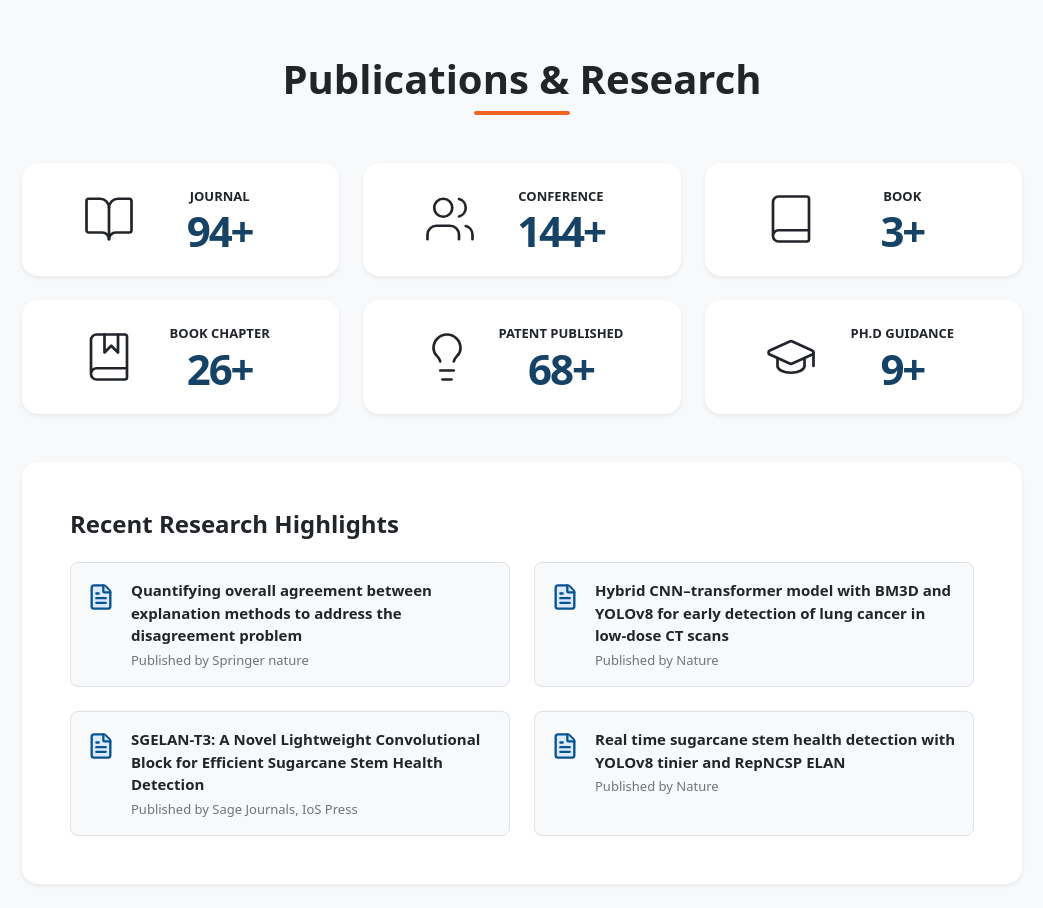
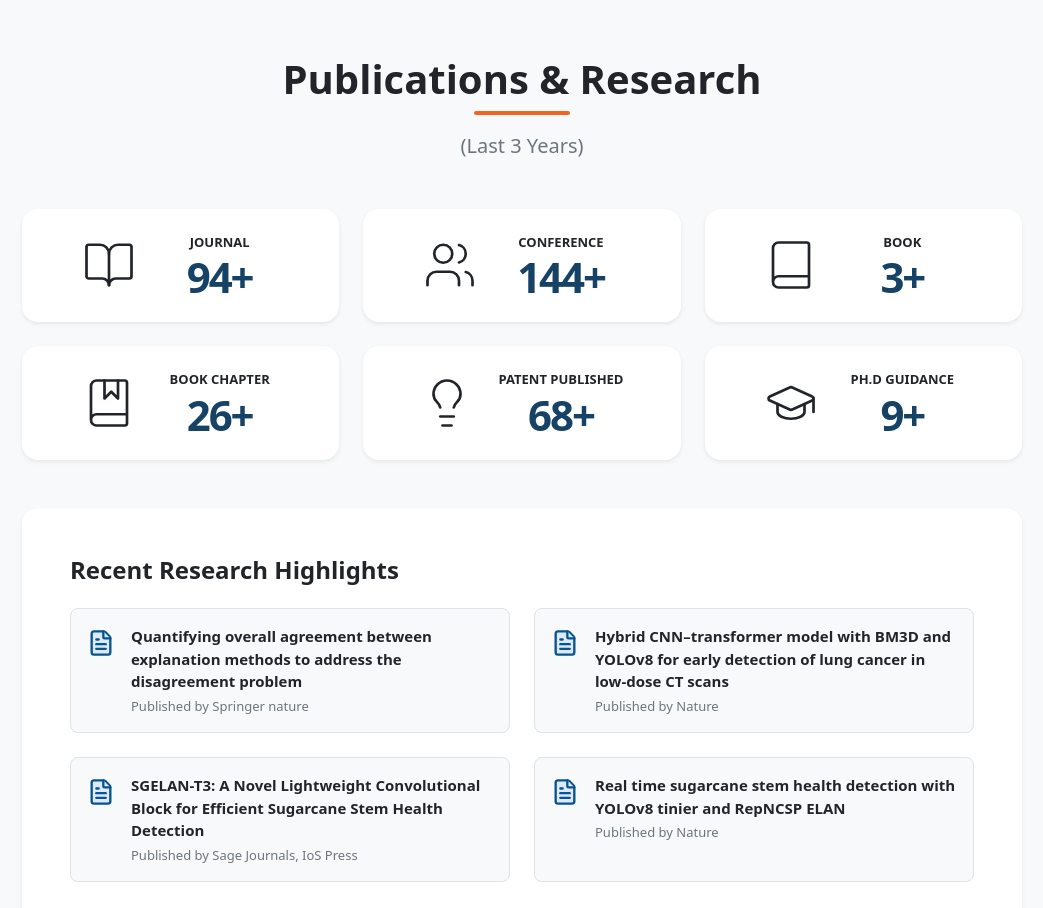
Before and after one commit to PranjaliSehrawat15/cse-mtech-next, a Next.js app: page /programs/postgraduate-programs/cse-mtech in a window 1280 px wide. Shown: the part 6460-7368 px from the top of the page, without its empty margins (118-1161 px from the left). Built offline with nearby package versions, Linux system fonts and the light colour scheme.

Commit message:
added subheading in research

```diff
--- a/components/cse-mtech/Publications.jsx
+++ b/components/cse-mtech/Publications.jsx
@@ -68,9 +68,12 @@ export default function Publications() {
           <h2 className="display-6 fw-bold text-dark mb-2">
             Publications &amp; Research
           </h2>
-          <div className="d-flex justify-content-center">
+          <div className="d-flex justify-content-center mb-3">
             <div className="rounded-pill" style={{ width: '6rem', height: '0.25rem', backgroundColor: '#F26520' }}></div>
           </div>
+          <p className="text-secondary fw-medium lead mb-0">
+            (Last 3 Years)
+          </p>
         </div>
 
         {/* Publication Cards */}
```
